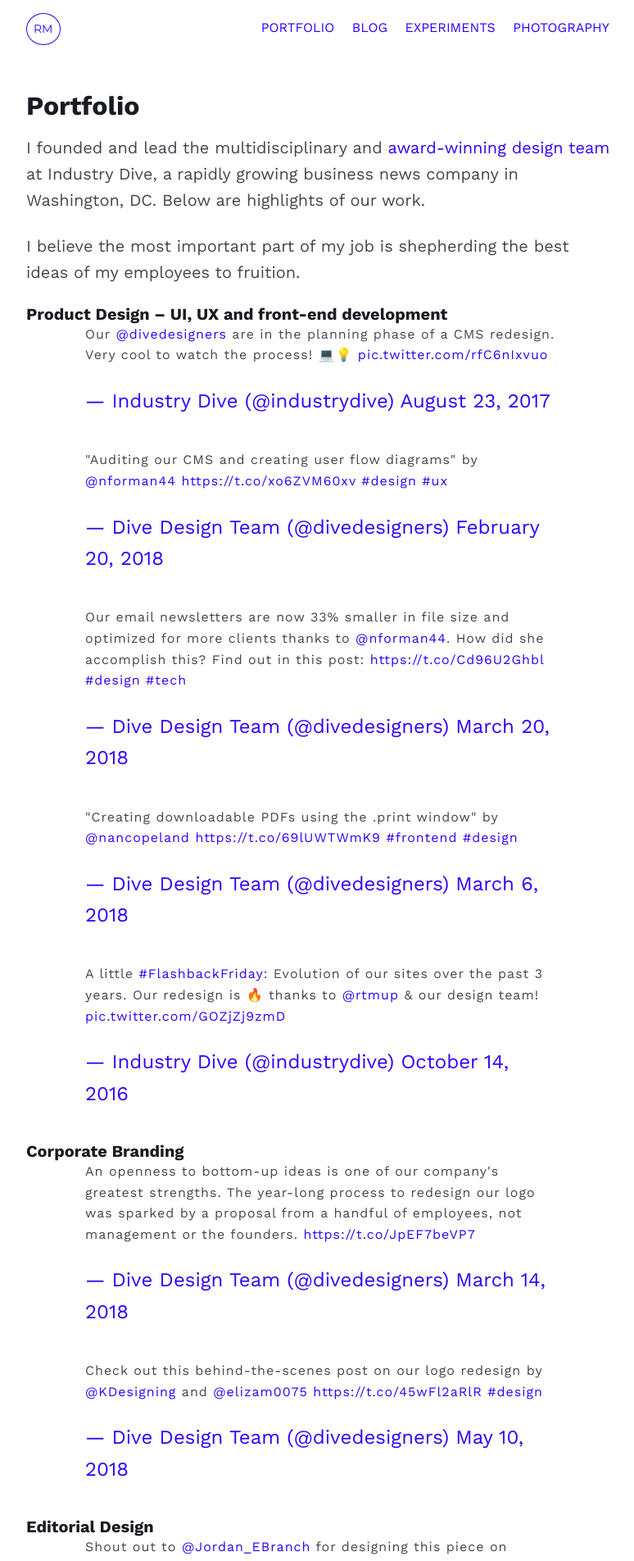
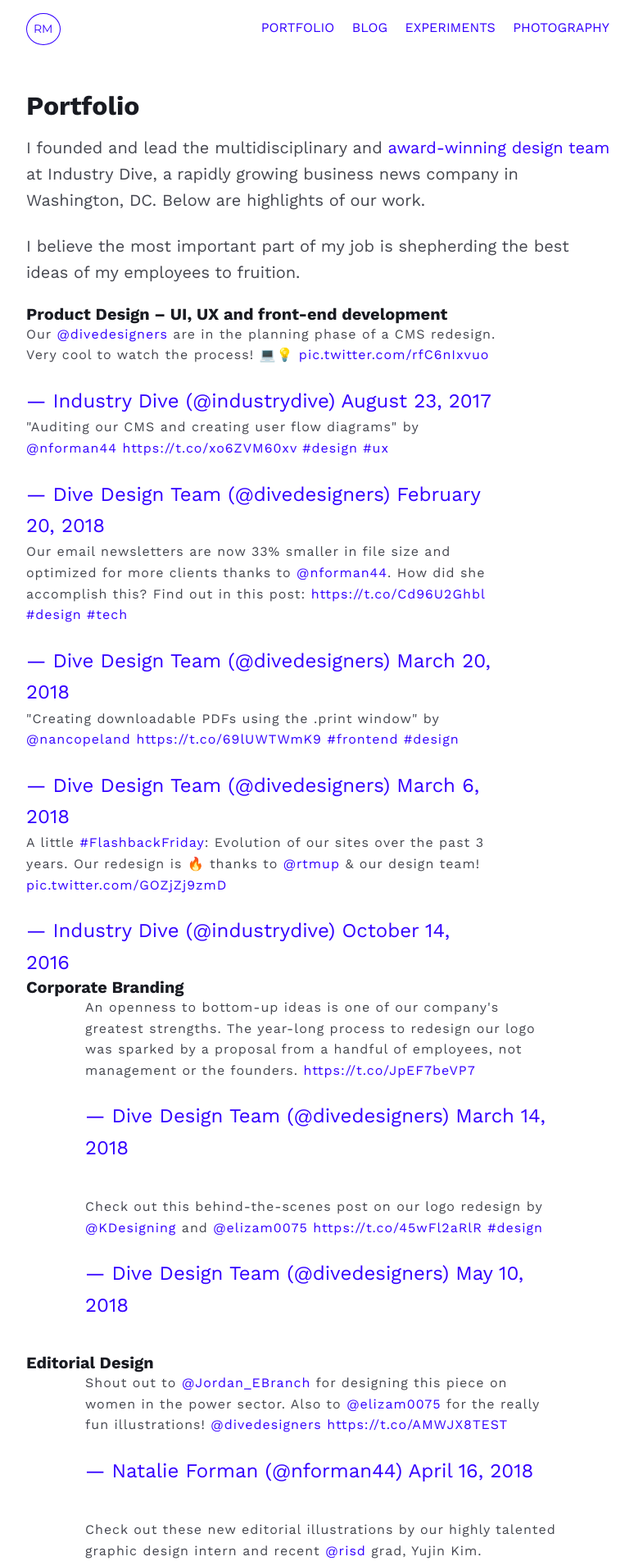
Before and after one commit to mcknightlabs/rtmup, a Jekyll site: the page built from portfolio.html, in a window 1280 px wide. Shown: the top 1904 px of the page at 82% size, without its empty margins (248-1022 px from the left). Built offline with Jekyll 4.4.1, drawn with Linux system fonts in a browser that asks for light colours; comment, search, counter and statistics services are not loaded.

Commit message:
updates styling

```diff
--- a/stylesheets/app.css
+++ b/stylesheets/app.css
@@ -364,12 +364,6 @@
   -moz-osx-font-smoothing: grayscale;
   overflow-y: scroll; }
 
-.tweet-feed figure {
-  margin: 0; }
-
-.twitter-tweet {
-  margin: 0; }
-
 .store {
   margin-top: 2.5rem;
   display: grid;
@@ -454,7 +448,7 @@
 
 figure {
   max-width: 100%;
-  margin: 0 auto 2.5rem auto !important; }
+  margin: 0 auto 2.5rem auto; }
 figure.graphic {
   max-width: 720px; }
 figure figcaption {
@@ -537,6 +531,12 @@
   font-size: .875rem; }
 blockquote p, blockquote citation, blockquote citation a, blockquote li {
   letter-spacing: 1px; }
+
+.tweet-feed figure {
+  margin: 0; }
+
+.twitter-tweet {
+  margin: 0; }
 
 @media (min-width: 600px) {
   .store {
```
Also changed, not shown: scss/_global.scss (+9 -9 lines).
